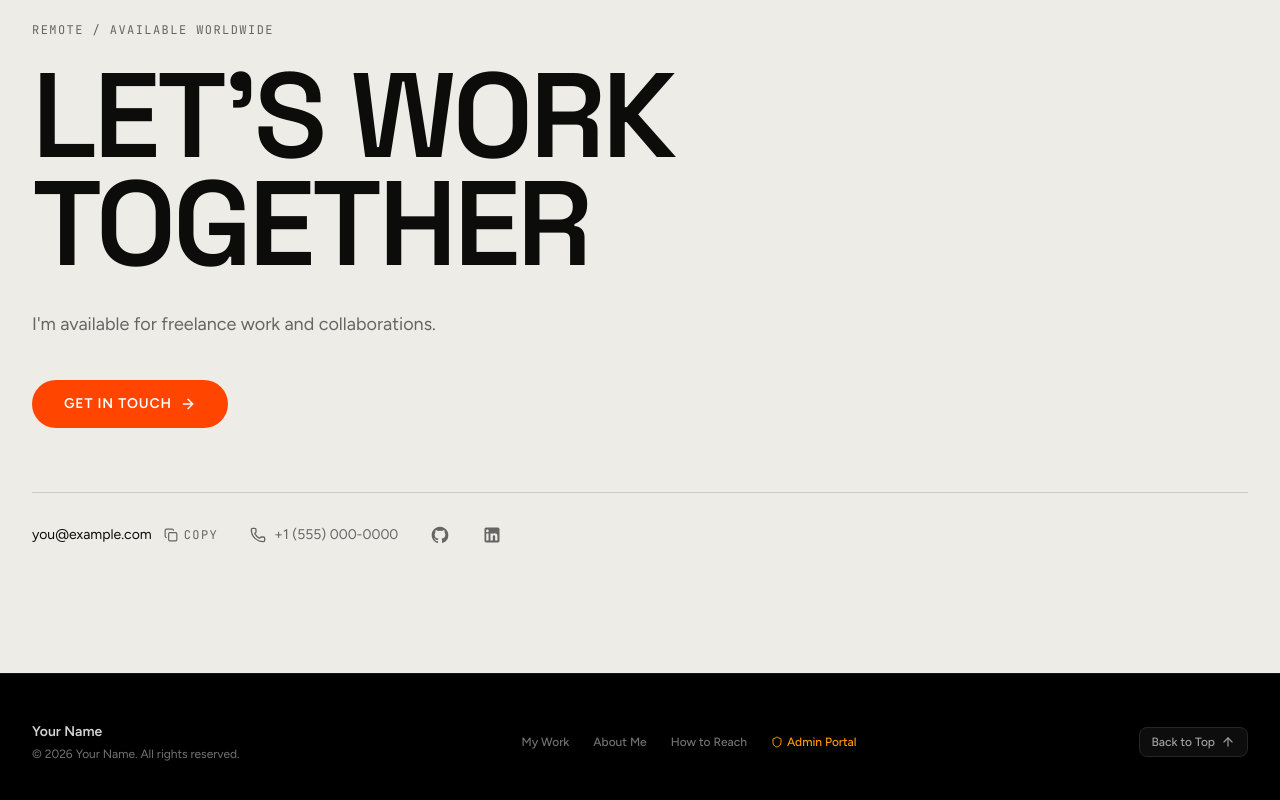
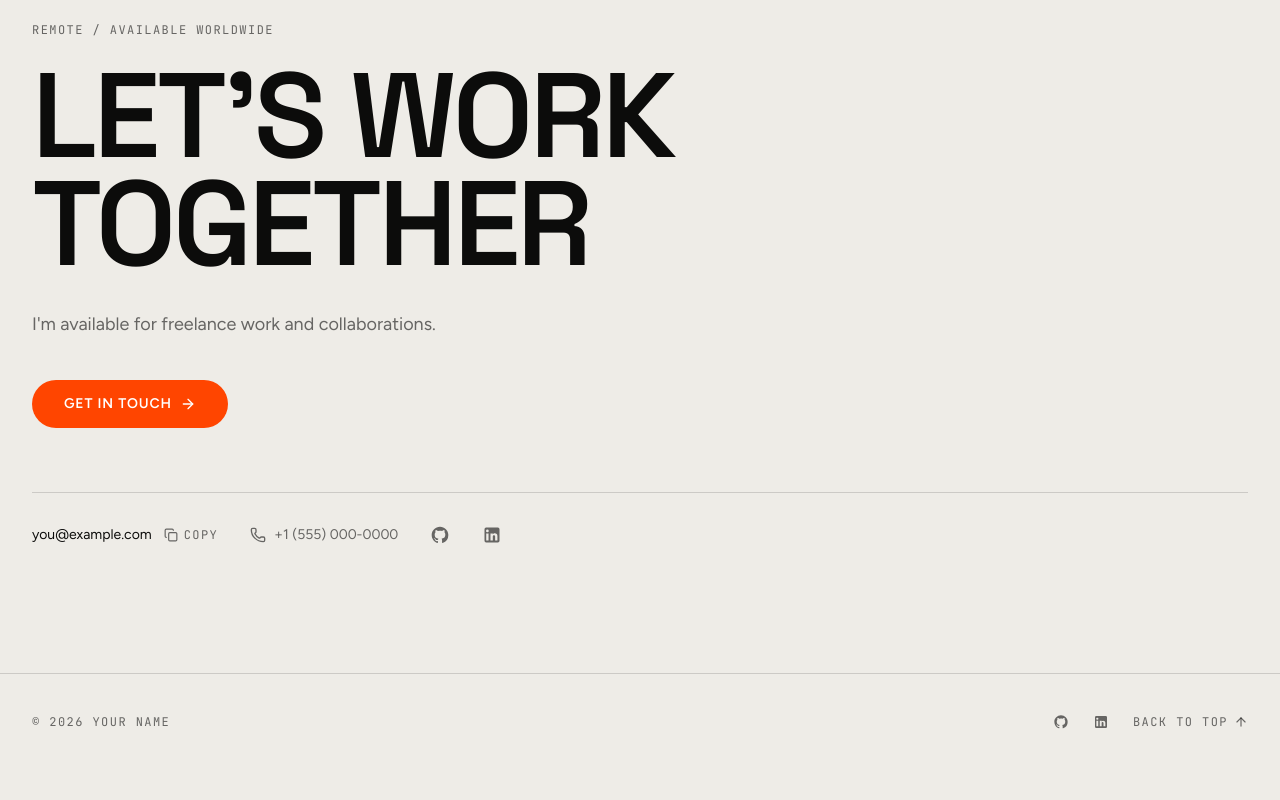
Before and after one commit to ziad328/portfolio, a Next.js app: page / in a window 1280 px wide. Shown: the part 1793-2593 px from the top of the page. After the commit the page ends 2563 px from the top, so only its background shows below. Built offline with nearby package versions, Linux system fonts and the light colour scheme; no server answers; the database is empty.

Commit message:
feat(ui): Redesign Footer as a minimal milky-white strip
Copyright, GitHub/LinkedIn and back-to-top in mono caps. Back-to-top is now a #top anchor so Lenis handles the scroll. Drops the section and admin links, which the navbar already has.

Co-Authored-By: Claude Opus 5.5 <noreply@anthropic.com>

```diff
--- a/src/components/Footer.tsx
+++ b/src/components/Footer.tsx
@@ -1,66 +1,47 @@
 'use client';
 
 import { useState, useEffect } from 'react';
-import Link from 'next/link';
 import { SiteProfile } from '@/types/portfolio';
-import { ArrowUp, Shield } from 'lucide-react';
+import { ArrowUp } from 'lucide-react';
+import { GithubIcon, LinkedinIcon } from '@/components/icons/Icons';
 
 interface FooterProps {
   profile: SiteProfile;
 }
 
+const footerLink = 'flex items-center gap-1.5 transition-colors hover:text-fg';
+
 export default function Footer({ profile }: FooterProps) {
+  // Set after mount so the server-rendered year can't mismatch the client's
   const [currentYear, setCurrentYear] = useState<number>(2026);
 
   useEffect(() => {
     setCurrentYear(new Date().getFullYear());
   }, []);
 
-  const scrollToTop = () => {
-    window.scrollTo({ top: 0, behavior: 'smooth' });
-  };
+  return (
+    <footer className="border-t border-border py-10 font-mono text-xs uppercase tracking-[0.12em] text-fg-muted">
+      <div className="mx-auto flex max-w-7xl flex-col items-center justify-between gap-6 px-4 sm:flex-row sm:px-6 lg:px-8">
+        <p>
+          © {currentYear} {profile.name}
+        </p>
 
-  return (
-    <footer className="border-t border-neutral-900 bg-black py-12 text-sm text-neutral-500">
-      <div className="mx-auto max-w-7xl px-4 sm:px-6 lg:px-8">
-        <div className="flex flex-col items-center justify-between gap-6 md:flex-row">
-          {/* Brand & copyright */}
-          <div className="flex flex-col items-center gap-1 md:items-start">
-            <span className="font-semibold text-neutral-300">{profile.name}</span>
-            <p className="text-xs text-neutral-500">
-              © {currentYear} {profile.name}. All rights reserved.
-            </p>
-          </div>
-
-          {/* Center Links */}
-          <div className="flex flex-wrap items-center justify-center gap-6 text-xs font-medium">
-            <a href="#work" className="transition-colors hover:text-white">
-              My Work
+        <div className="flex items-center gap-6">
+          {profile.githubUrl && (
+            <a href={profile.githubUrl} target="_blank" rel="noopener noreferrer" aria-label="GitHub" className={footerLink}>
+              <GithubIcon className="h-4 w-4" />
             </a>
-            <a href="#about" className="transition-colors hover:text-white">
-              About Me
+          )}
+          {profile.linkedinUrl && (
+            <a href={profile.linkedinUrl} target="_blank" rel="noopener noreferrer" aria-label="LinkedIn" className={footerLink}>
+              <LinkedinIcon className="h-4 w-4" />
             </a>
-            <a href="#contact" className="transition-colors hover:text-white">
-              How to Reach
-            </a>
-            <Link
-              href="/admin"
-              className="flex items-center gap-1 text-amber-500 transition-colors hover:text-amber-400"
-            >
-              <Shield className="h-3 w-3" />
-              <span>Admin Portal</span>
-            </Link>
-          </div>
-
-          {/* Back to top */}
-          <button
-            onClick={scrollToTop}
-            aria-label="Back to top"
-            className="flex items-center gap-1.5 rounded-lg border border-neutral-800 bg-neutral-900/60 px-3 py-1.5 text-xs font-medium text-neutral-400 transition-colors hover:border-neutral-700 hover:text-white"
-          >
-            <span>Back to Top</span>
+          )}
+          {/* Anchor link so Lenis handles the smooth scroll */}
+          <a href="#top" className={footerLink}>
+            Back to top
             <ArrowUp className="h-3.5 w-3.5" />
-          </button>
+          </a>
         </div>
       </div>
     </footer>
```
